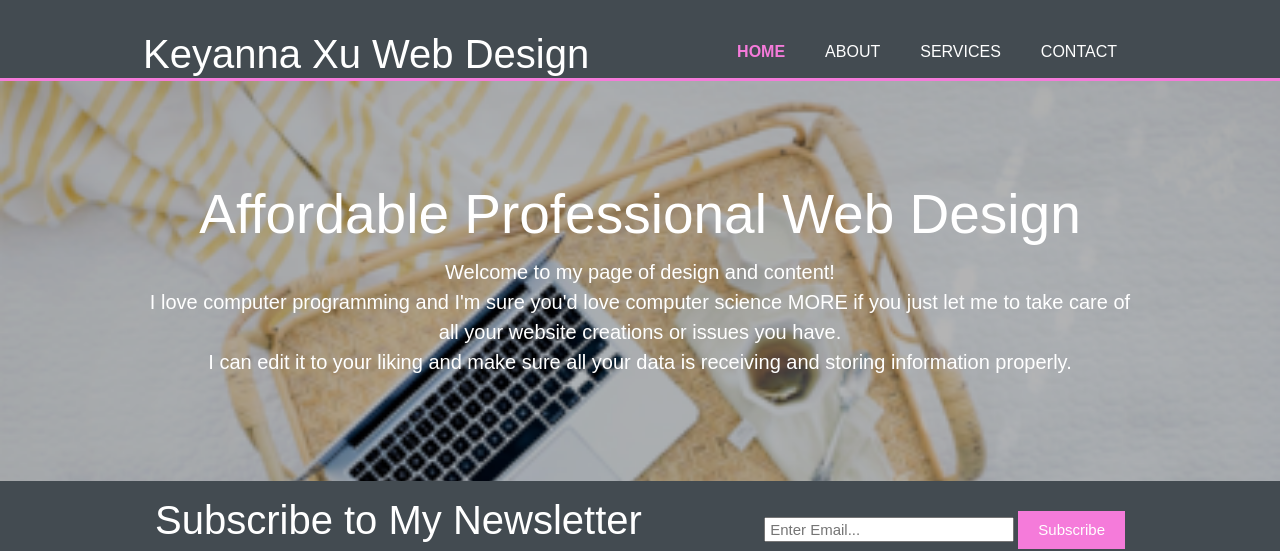
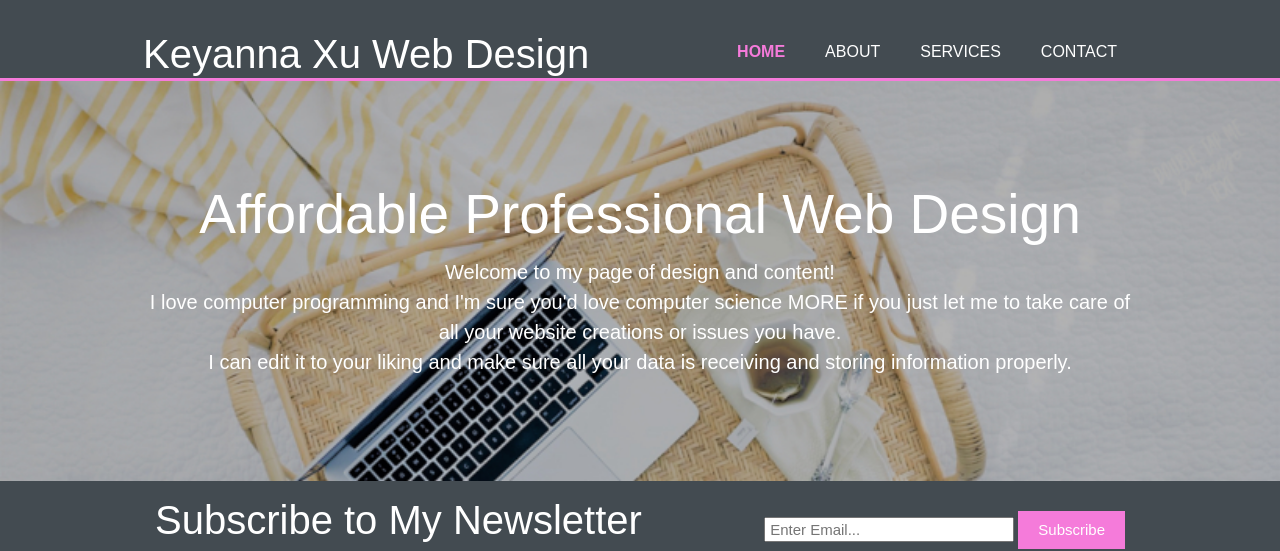
Before and after one commit to xkeyanna/bootstrap, a plain HTML site: page index.html in a window 1280 px wide. Shown: the top 551 px of the page. Drawn offline with nearby package versions, Linux system fonts and the light colour scheme.

Commit message:
computer 5 background

```diff
--- a/style.css
+++ b/style.css
@@ -82,7 +82,7 @@ body{
   /* Showcase */
   #showcase{
     min-height:400px;
-    background: url('computer4.png');
+    background: url('computer5.jpg');
     background-repeat: no-repeat;
     background-size: 100%;
     text-align:center;
```
Also changed, not shown: computer5.jpg (added).
